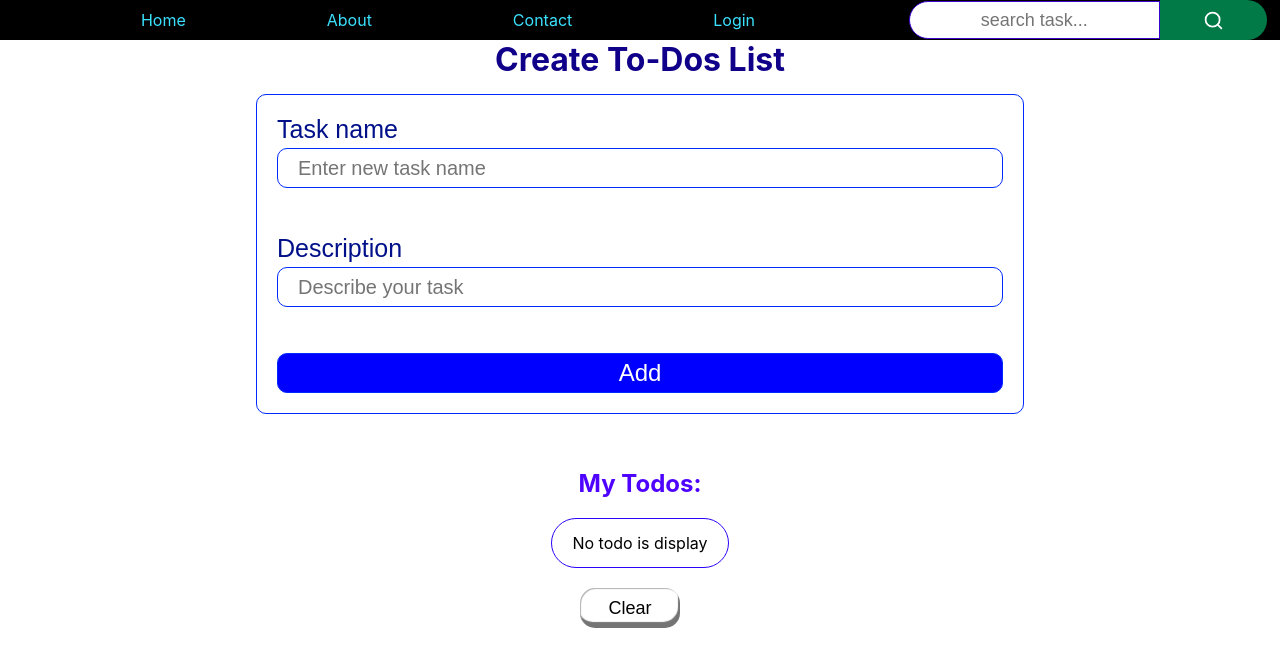
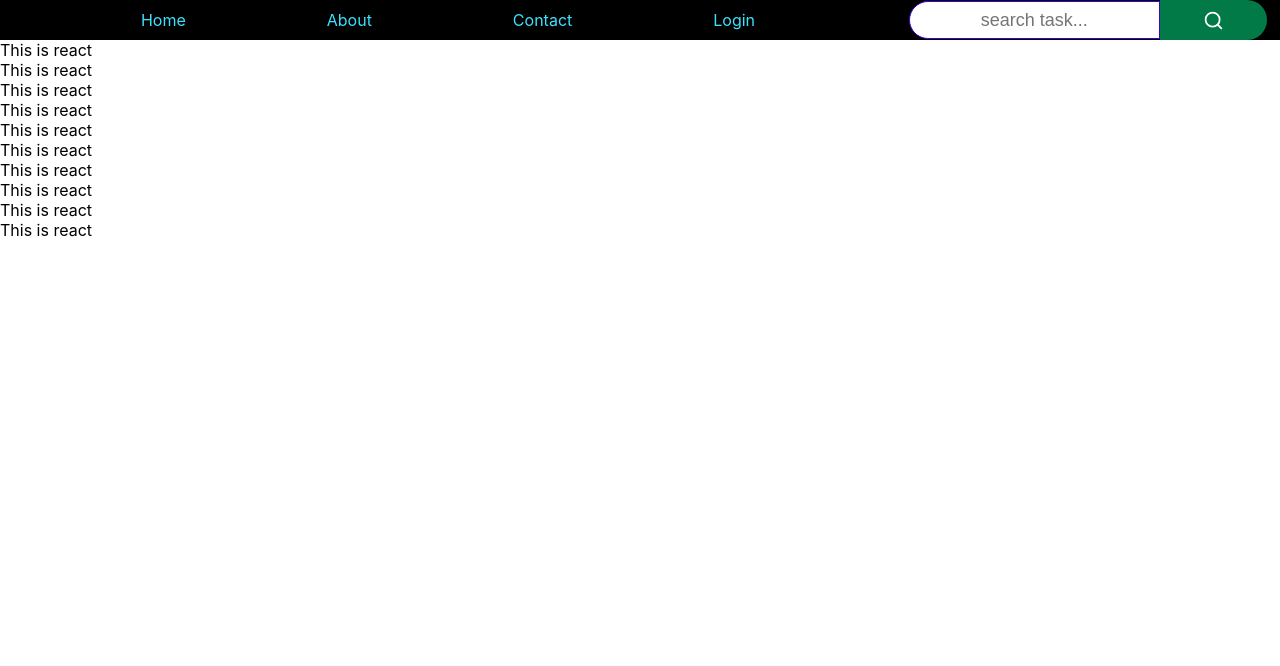
Before and after one commit to khanra321/To-do-List, a React (Create React App) app: page /About in a window 1280 px wide. Shown: the top 666 px of the page. Built offline with nearby package versions, Linux system fonts and the light colour scheme.

Commit message:
Use routing in About

```diff
--- a/package.json
+++ b/package.json
@@ -10,6 +10,7 @@
     "lucide-react": "^1.49.0",
     "react": "^19.3.0",
     "react-dom": "^19.3.0",
+    "react-router-dom": "^7.18.4",
     "react-scripts": "5.0.1",
     "web-vitals": "^2.1.4"
   },
--- a/src/App.js
+++ b/src/App.js
@@ -1,7 +1,9 @@
 import './App.css';
 import { useState } from 'react';
-import Header from './Components/1-Header.js';
+import Header from './Components/Header.js';
 import Todos from './Components/Todos.js';
+import About from './Components/About.js';
+import { BrowserRouter as Router, Routes, Route } from 'react-router-dom';
 
 
 
@@ -13,10 +15,15 @@ function App() {
   };
 
   return (
-    <>
+    <Router>
       <Header searchFun={searchFun} />
-      <Todos search={search} />
-    </>
+      <Routes>
+        <Route path="/" element={<Todos search={search} />} />
+
+        <Route path="/About" element={<About />} />
+      </Routes>
+
+    </Router>
   );
 }
 
--- /dev/null
+++ b/src/Components/About.js
@@ -0,0 +1,22 @@
+import React from 'react';
+
+
+export default function About() {
+  return (
+    <div>
+        <p>This is react</p>
+        <p>This is react</p>
+        <p>This is react</p>
+        <p>This is react</p>
+        <p>This is react</p>
+        <p>This is react</p>
+        <p>This is react</p>
+        <p>This is react</p>
+        <p>This is react</p>
+        <p>This is react</p>
+        <p>This is react</p>
+        <p>This is react</p>
+
+    </div>
+  )
+}
--- a/src/Components/1-Header.js
+++ b/src/Components/Header.js
@@ -1,6 +1,7 @@
 import{ useState } from 'react';
 import "../Styles/Header.css";
-import { Search } from "lucide-react";
+import {  Search } from "lucide-react";
+import {Link} from 'react-router-dom';
 
 
 
@@ -23,12 +24,13 @@ export default function Header({searchFun}) {
   };
 
   return (
+    <>
     <div id="header">
         <div id="navLink" className={showSearch ? "hideNavLink" : ""}>
-            <a href="#Home" id="home">Home</a>
-            <a href="#About" id="home">About</a>
-            <a href="#Contact" id="home">Contact</a>
-            <a href="#Login" id="home"> Login</a>
+            <Link to="/" id="navB">Home</Link>
+            <Link to="/About" id="navB">About</Link>
+            <Link to="/Contact" id="navB">Contact</Link>
+            <Link to="/Login" id="navB"> Login</Link>
         </div>
 
         <div id="navSearch"className={showSearch ? "hideNavLink" : ""}>
@@ -49,5 +51,6 @@ export default function Header({searchFun}) {
 
         </div>
     </div>
+    </>
   );
 }
--- a/src/Styles/Header.css
+++ b/src/Styles/Header.css
@@ -15,7 +15,7 @@
 
 
 }
-#home{
+#navB{
 
     text-decoration: none;
     color: rgb(59, 226, 255);
```
Also changed, not shown: 1 other file (tests, documents, lock files or other folders).
